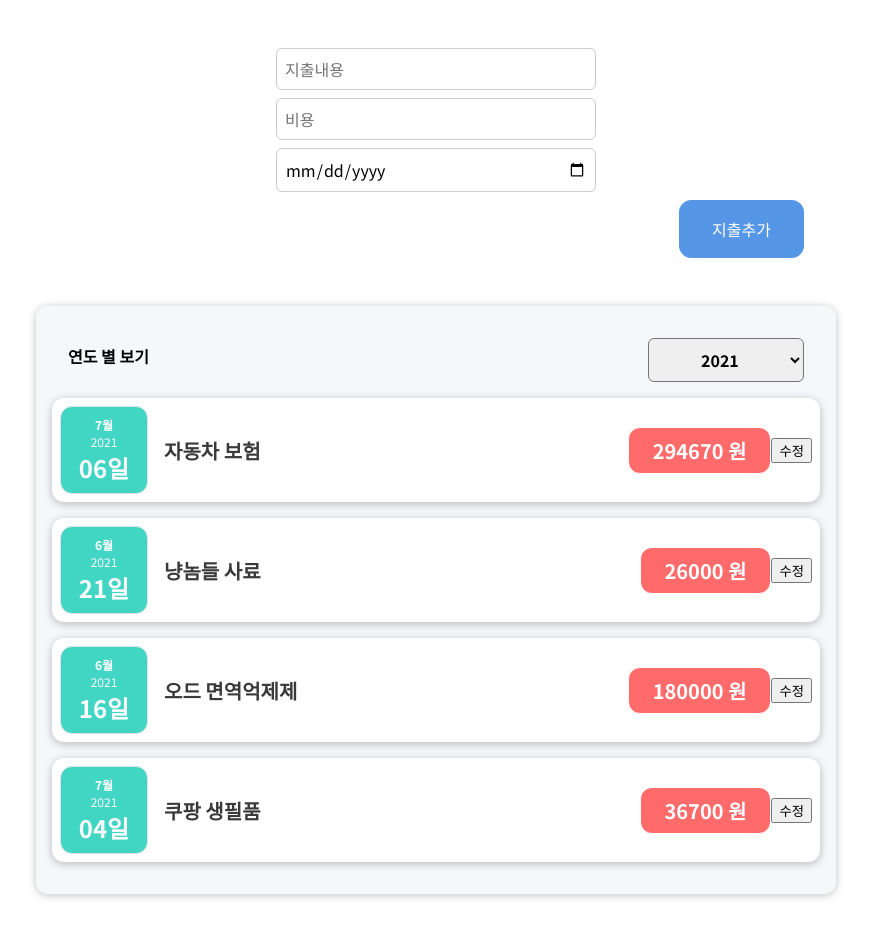
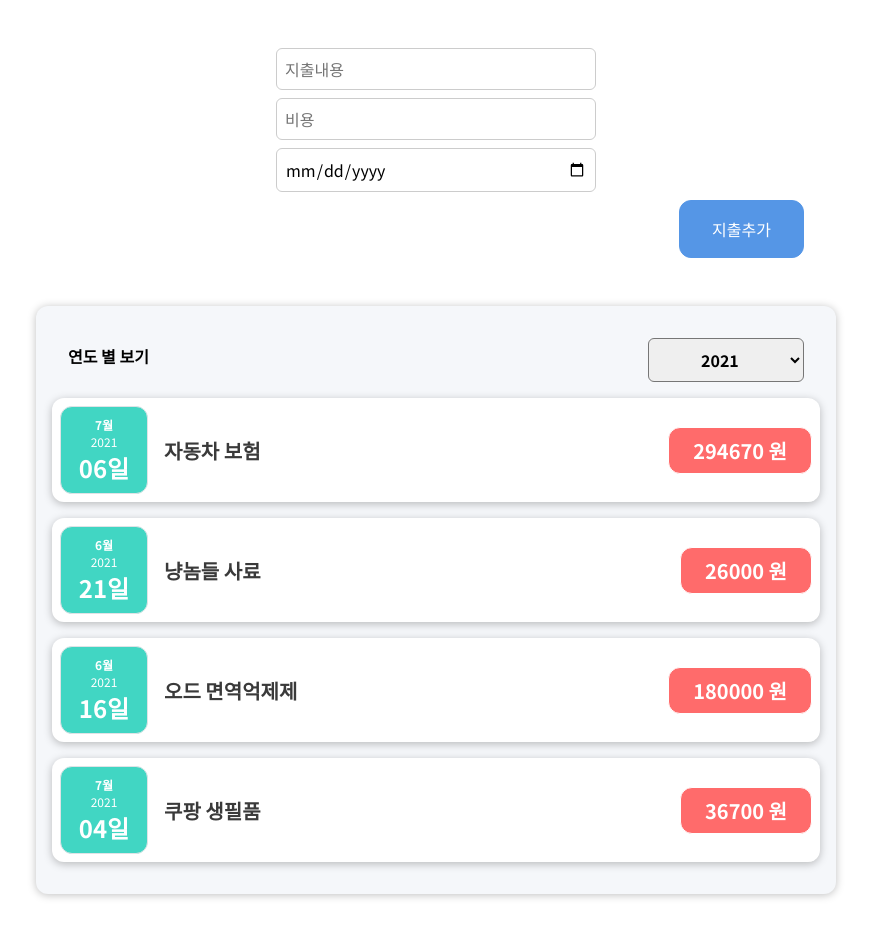
Before and after one commit to glenn-a810/Study, a React (Create React App) app in the folder expense-tracker/: page / in a window 1280 px wide. Shown: the whole page, without its empty margins (204-1075 px from the left). Built offline with nearby package versions, Linux system fonts and the light colour scheme.

Commit message:
stateless component 예시

```diff
--- a/expense-tracker/src/components/Expenses/ExpenseItem.js
+++ b/expense-tracker/src/components/Expenses/ExpenseItem.js
@@ -4,24 +4,25 @@
 import './ExpenseItem.css'
 
 const ExpenseItem = (props) => {
-    const [title, setTitle] = useState(props.title)
-    console.log('ExpenseItem evaluated by React')
+    // const [title, setTitle] = useState(props.title)
+    // console.log('ExpenseItem evaluated by React')
 
     // let title = props.title
 
-    const clickHandler = () => {
-        setTitle ('편집 상태')
-        console.log(title)
-    }
+    // const clickHandler = () => {
+    //     setTitle ('편집 상태')
+    //     console.log(title)
+    // }
 
     return(
         <Card className='expense-item'>
             <ExpenseDate date={props.date} />
             <div className='expense-item__description'>
-                <h2>{title}</h2>
+                {/* <h2>{title}</h2> */}
+                <h2>{props.title}</h2>
                 <div className='expense-item__price'>{props.amount} 원</div>
             </div>
-            <button onClick={clickHandler}>수정</button>
+            {/* <button onClick={clickHandler}>수정</button> */}
         </Card>
     )
 }
```
